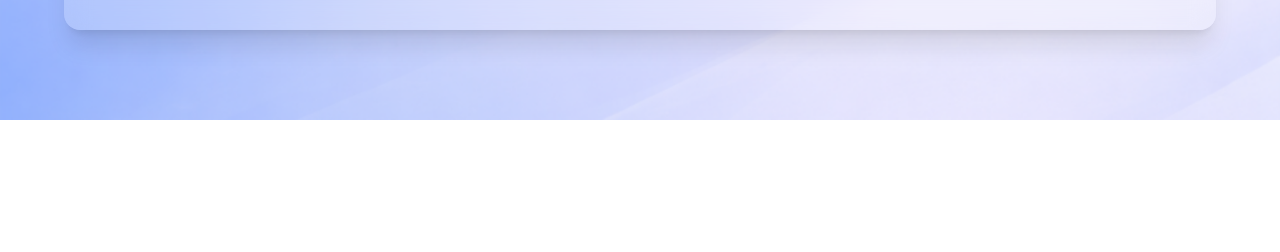
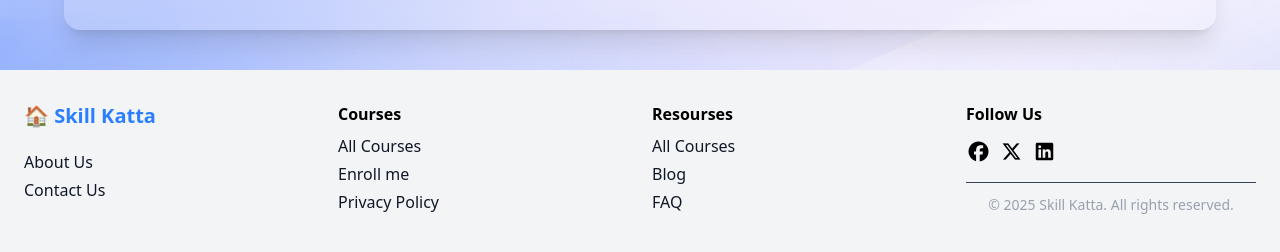
Before and after one commit to udaysinh-bodare/courseProject, a React (Vite) app in the folder client/: page /contact in a window 1280 px wide. Shown: the part 680-932 px from the top of the page. Before the commit the page ends 800 px from the top, so only its background shows below. Built offline with nearby package versions, Linux system fonts and the light colour scheme.

Commit message:
feat:adding footer to pages

```diff
--- a/client/src/components/Footer.jsx
+++ b/client/src/components/Footer.jsx
@@ -27,7 +27,7 @@ function Footer() {
             <div>
           <h3 className="font-semibold mb-2">Courses</h3>
           <ul className="space-y-1 text-gray-900">
-            <li className="hover:text-blue-400 cursor-pointer"><Link to="/viewcourse">AllCourses</Link></li>
+            <li className="hover:text-blue-400 cursor-pointer"><Link to="/student/allcourses">All Courses</Link></li>
             <li className="hover:text-blue-400 cursor-pointer"><Link> Enroll me</Link></li>
             <li className="hover:text-blue-400 cursor-pointer"><Link>Privacy Policy</Link></li>
 
@@ -36,7 +36,7 @@ function Footer() {
          <div>
           <h3 className="font-semibold mb-2">Resourses</h3>
           <ul className="space-y-1 text-gray-900">
-            <li className="hover:text-blue-400 cursor-pointer"><Link to="/allcourses">All courses</Link></li>
+            <li className="hover:text-blue-400 cursor-pointer"><Link to="/student/allcourses">All Courses</Link></li>
             <li className="hover:text-blue-400 cursor-pointer"><Link>Blog</Link></li>
             <li className="hover:text-blue-400 cursor-pointer"><Link>FAQ</Link></li>
 
@@ -52,7 +52,7 @@ function Footer() {
             </div>
           <div className='pt-5'>
             <div className="border-t border-gray-700 text-center py-3 text-sm text-gray-400">
-        © {new Date().getFullYear()} Sunbeam Project. All rights reserved.
+        © {new Date().getFullYear()} Skill Katta. All rights reserved.
       </div>
           </div>
         </div>
--- a/client/src/pages/extra/AboutUs.jsx
+++ b/client/src/pages/extra/AboutUs.jsx
@@ -4,6 +4,8 @@ import coursebg from "../../assets/about.png";
 import Navbar from "../../components/Navbar";
 import a1 from "../../assets/a1.png";
 import a3 from "../../assets/a3.png";
+import Footer from "../../components/Footer";
+import AllCourses from "../Courses/AllCourses";
 
 function AboutUs() {
   return (
@@ -95,16 +97,14 @@ function AboutUs() {
             Join thousands of learners and upgrade your skills with expert-led
             training programs.
           </p>
-          <button className="bg-white text-blue-600 px-8 py-3 rounded-full font-semibold hover:bg-gray-100 transition">
+          <button  className="bg-white text-blue-600 px-8 py-3 rounded-full font-semibold hover:bg-gray-100 transition">
             Get Started
           </button>
         </div>
       </div>
 
-      {/* Footer */}
-      <div className="w-full py-6 text-center text-gray-600 text-sm">
-        © {new Date().getFullYear()} Skill Katta. All rights reserved.
-      </div>
+
+      <Footer/>
     </div>
   );
 }
--- a/client/src/pages/extra/ContactUs.jsx
+++ b/client/src/pages/extra/ContactUs.jsx
@@ -3,6 +3,7 @@ import c1 from "../../assets/c1.png";
 import background from "../../assets/background.png";
 import Navbar from "../../components/Navbar";
 import { toast } from "react-toastify";
+import Footer from './../../components/Footer';
 
 function ContactUs() {
   const [name, setName] = useState("");
@@ -122,6 +123,7 @@ function ContactUs() {
           </div>
         </div>
       </div>
+      <Footer/>
     </div>
   );
 }
--- a/client/src/pages/extra/privacy.policy.jsx
+++ b/client/src/pages/extra/privacy.policy.jsx
@@ -0,0 +1,12 @@
+import React from 'react'
+import Footer from './../../components/Footer';
+
+function privacy.policy() {
+  return (
+    <div>
+      <Footer/>
+    </div>
+  )
+}
+
+export default privacy.policy
```
